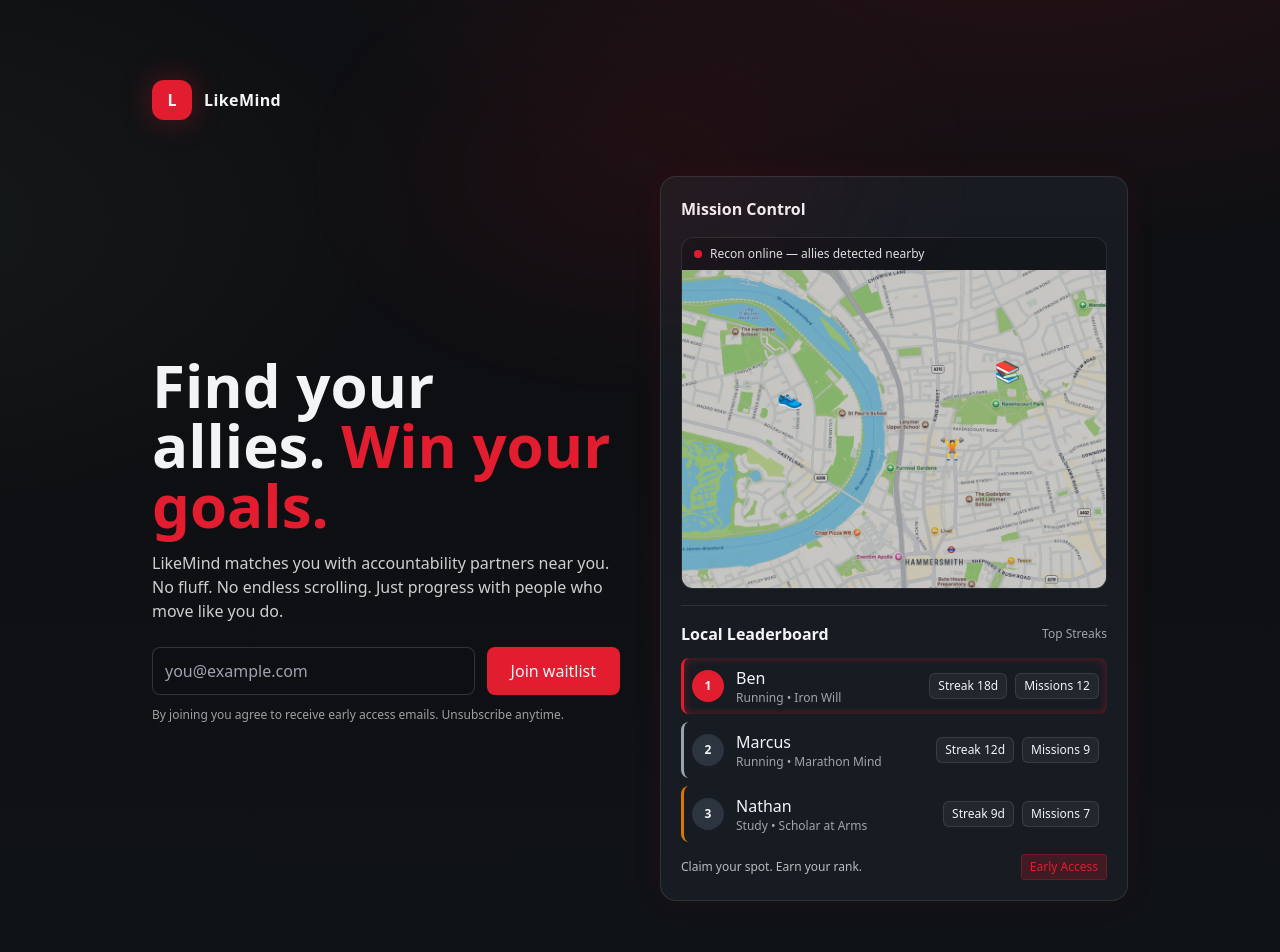
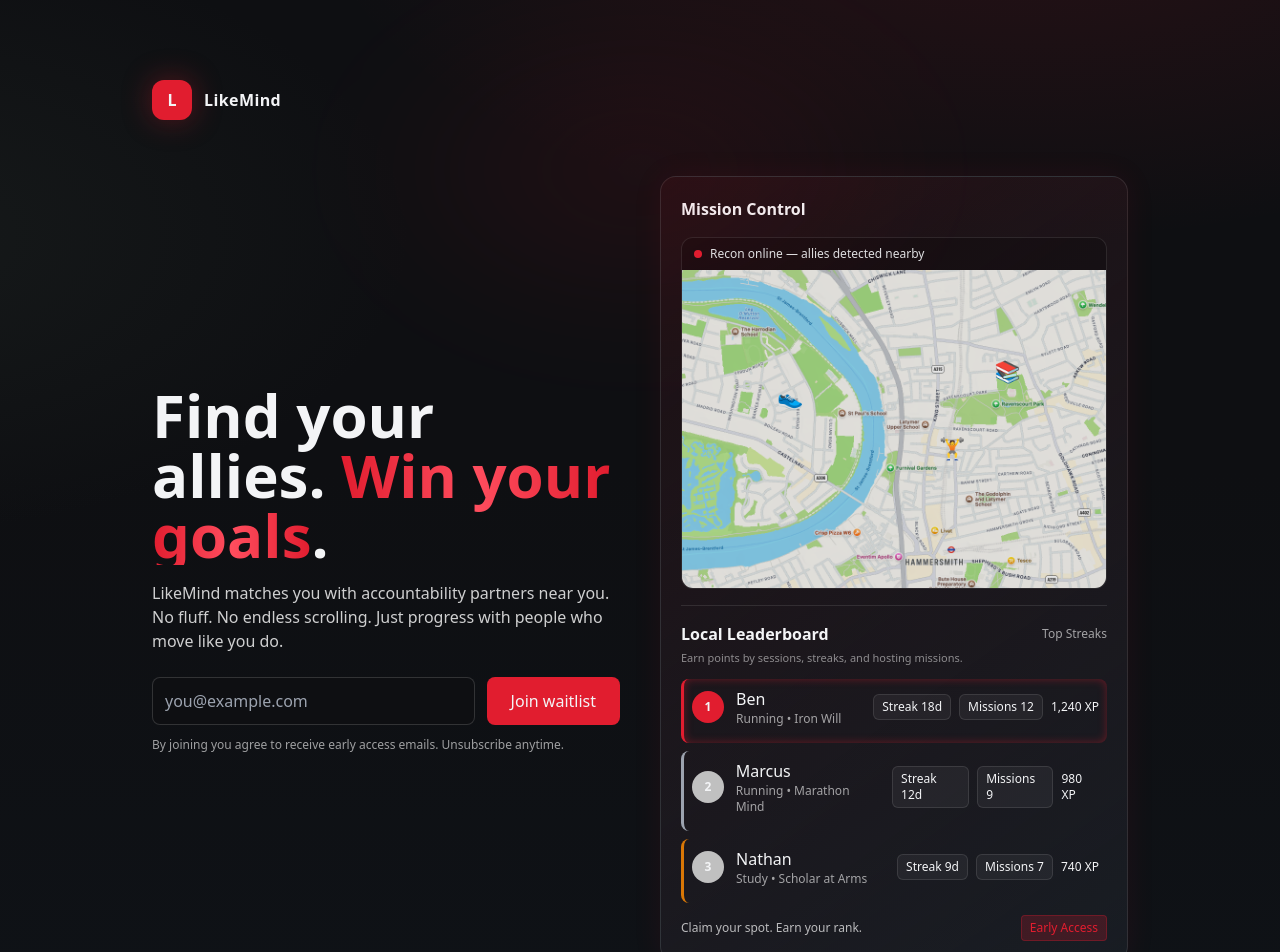
Before and after one commit to chare1s/likemind-landing, a Next.js app: page / in a window 1280 px wide. Shown: the top 952 px of the page. Built offline with nearby package versions, Linux system fonts and the light colour scheme.

Commit message:
Match #2 and #3 badges to dark grey

```diff
--- a/app/page.tsx
+++ b/app/page.tsx
@@ -38,7 +38,9 @@ export default function Home() {
         <section className="mt-14 grid md:grid-cols-2 gap-10 items-center">
           <div>
             <h1 className="text-4xl md:text-6xl font-extrabold leading-tight">
-              Find your allies. <span className="text-[#E11D2F]">Win your <span className="lm-underline">goals</span>.</span>
+              Find your allies.{" "}
+              <span className="bg-gradient-to-r from-[#E11D2F] via-[#ff4d5e] to-[#E11D2F] bg-clip-text text-transparent">Win your </span>
+              <span className="bg-gradient-to-r from-[#E11D2F] via-[#ff4d5e] to-[#E11D2F] bg-clip-text text-transparent lm-underline">goals</span>.
             </h1>
             <p className="mt-4 max-w-xl text-white/80">
               LikeMind matches you with accountability partners near you. No fluff. No endless scrolling.
@@ -74,7 +76,12 @@ export default function Home() {
           </div>
 
           {/* Mission Panel: Recon + Leaderboard (unified) */}
-          <div className="rounded-2xl bg-[#1C2128]/70 border border-white/10 p-4 md:p-5 shadow-[0_0_30px_rgba(225,29,47,0.08)]">
+          <div
+            className="rounded-2xl border border-white/10 p-4 md:p-5 shadow-[0_0_30px_rgba(225,29,47,0.08)]"
+            style={{
+          background: 'linear-gradient(145deg, rgba(225,29,47,0.08) 0%, rgba(28,33,40,0.75) 100%)'
+            }}
+          >
             {/* Panel Header */}
             <div className="flex items-center justify-between">
               <h3 className="font-bold">Mission Control</h3>
@@ -91,7 +98,7 @@ export default function Home() {
               <div className="relative aspect-[4/3]">
                 {/* Base map image */}
                 <img src="/map-placeholder.png" alt="Map preview" className="absolute inset-0 h-full w-full object-cover" />
-                <div className="absolute inset-0 bg-black opacity-20" />
+                <div className="absolute inset-0 bg-black opacity-10" />
 
                 {/* Ally pins overlay */}
                 <svg className="absolute inset-0 h-full w-full pointer-events-none" viewBox="0 0 400 300" preserveAspectRatio="none">
@@ -138,9 +145,16 @@ export default function Home() {
                 <h4 className="font-semibold">Local Leaderboard</h4>
                 <span className="text-xs text-white/60">Top Streaks</span>
               </div>
+
+              {/* XP legend */}
+              <p className="mt-1 text-[11px] text-white/50">
+                Earn points by sessions, streaks, and hosting missions.
+              </p>
+
               <ul className="mt-3 space-y-2">
                 {/* #1 */}
-                <li className="leaderboard-entry leaderboard-rank-1 flex items-center justify-between gap-3 px-2 py-2">
+                <li className="leaderboard-entry leaderboard-rank-1 flex flex-col gap-2 px-2 py-2">
+                  <div className="flex items-center justify-between gap-3">
                     <div className="flex items-center gap-3">
                       <div className="h-8 w-8 rounded-full bg-[#E11D2F] grid place-content-center text-xs font-bold">1</div>
                       <div>
@@ -151,12 +165,20 @@ export default function Home() {
                     <div className="flex items-center gap-2 text-xs">
                       <span className="leaderboard-stat">Streak 18d</span>
                       <span className="leaderboard-stat">Missions 12</span>
+                      <span className="leaderboard-xp">1,240 XP</span>
+                    </div>
+                  </div>
+                  {/* Progress to next rank */}
+                  <div className="xp-bar">
+                    <div className="xp-fill" style={{ width: '72%' }} />
                   </div>
                 </li>
+
                 {/* #2 */}
-                <li className="leaderboard-entry leaderboard-rank-2 flex items-center justify-between gap-3 px-2 py-2">
+                <li className="leaderboard-entry leaderboard-rank-2 flex flex-col gap-2 px-2 py-2">
+                  <div className="flex items-center justify-between gap-3">
                     <div className="flex items-center gap-3">
-                    <div className="h-8 w-8 rounded-full bg-[#2C3440] grid place-content-center text-xs font-bold">2</div>
+                      <div className="h-8 w-8 rounded-full bg-[#C0C0C0] grid place-content-center text-xs font-bold">2</div>
                       <div>
                         <div className="font-medium">Marcus</div>
                         <div className="text-xs text-white/60">Running • Marathon Mind</div>
@@ -165,12 +187,19 @@ export default function Home() {
                     <div className="flex items-center gap-2 text-xs">
                       <span className="leaderboard-stat">Streak 12d</span>
                       <span className="leaderboard-stat">Missions 9</span>
+                      <span className="leaderboard-xp">980 XP</span>
+                    </div>
+                  </div>
+                  <div className="xp-bar">
+                    <div className="xp-fill" style={{ width: '58%' }} />
                   </div>
                 </li>
+
                 {/* #3 */}
-                <li className="leaderboard-entry leaderboard-rank-3 flex items-center justify-between gap-3 px-2 py-2">
+                <li className="leaderboard-entry leaderboard-rank-3 flex flex-col gap-2 px-2 py-2">
+                  <div className="flex items-center justify-between gap-3">
                     <div className="flex items-center gap-3">
-                    <div className="h-8 w-8 rounded-full bg-[#2C3440] grid place-content-center text-xs font-bold">3</div>
+                      <div className="h-8 w-8 rounded-full bg-[#C0C0C0] grid place-content-center text-xs font-bold">3</div>
                       <div>
                         <div className="font-medium">Nathan</div>
                         <div className="text-xs text-white/60">Study • Scholar at Arms</div>
@@ -179,6 +208,11 @@ export default function Home() {
                     <div className="flex items-center gap-2 text-xs">
                       <span className="leaderboard-stat">Streak 9d</span>
                       <span className="leaderboard-stat">Missions 7</span>
+                      <span className="leaderboard-xp">740 XP</span>
+                    </div>
+                  </div>
+                  <div className="xp-bar">
+                    <div className="xp-fill" style={{ width: '44%' }} />
                   </div>
                 </li>
               </ul>
```
Lines whose indentation alone changed are shown as unchanged.
